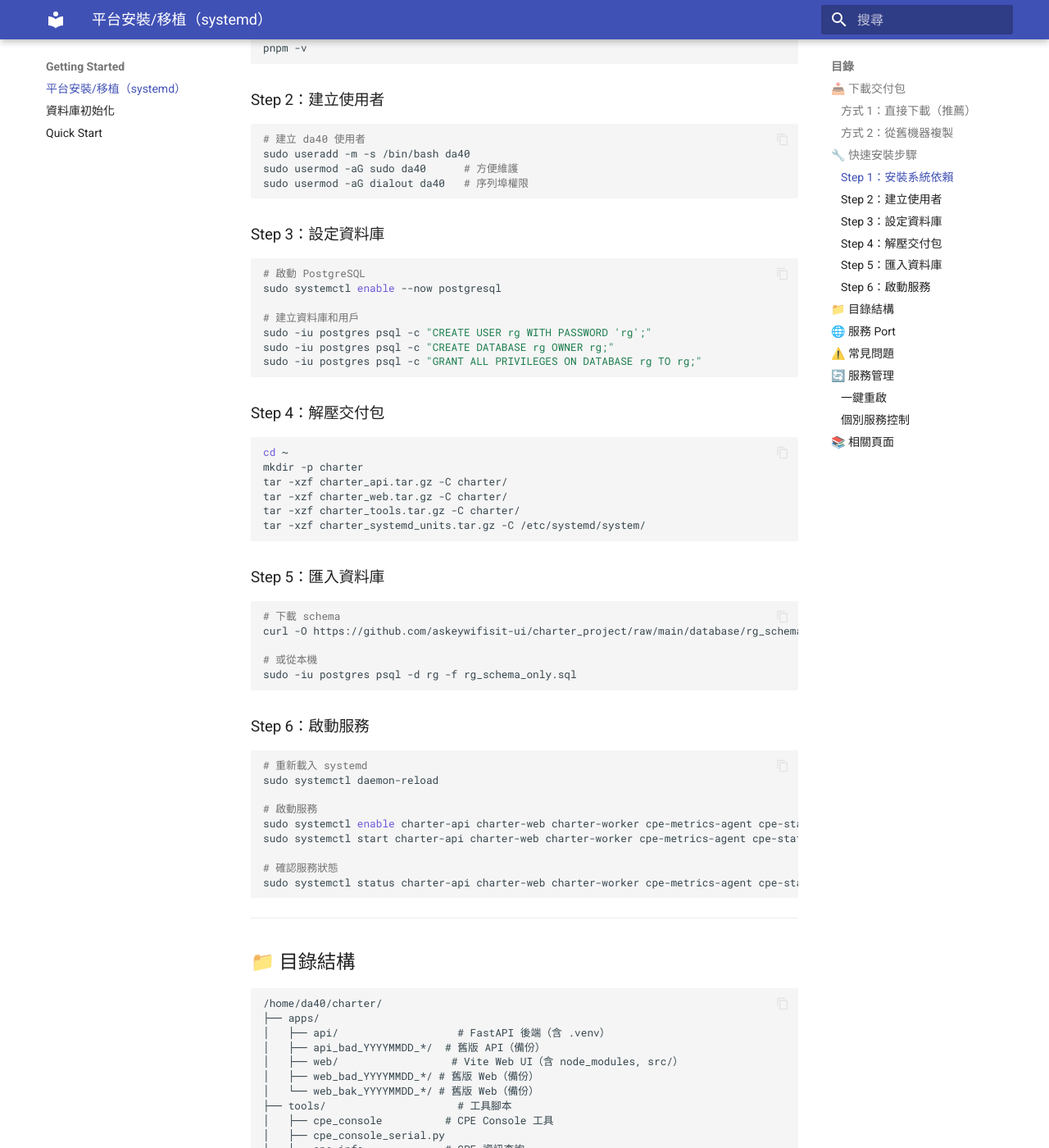
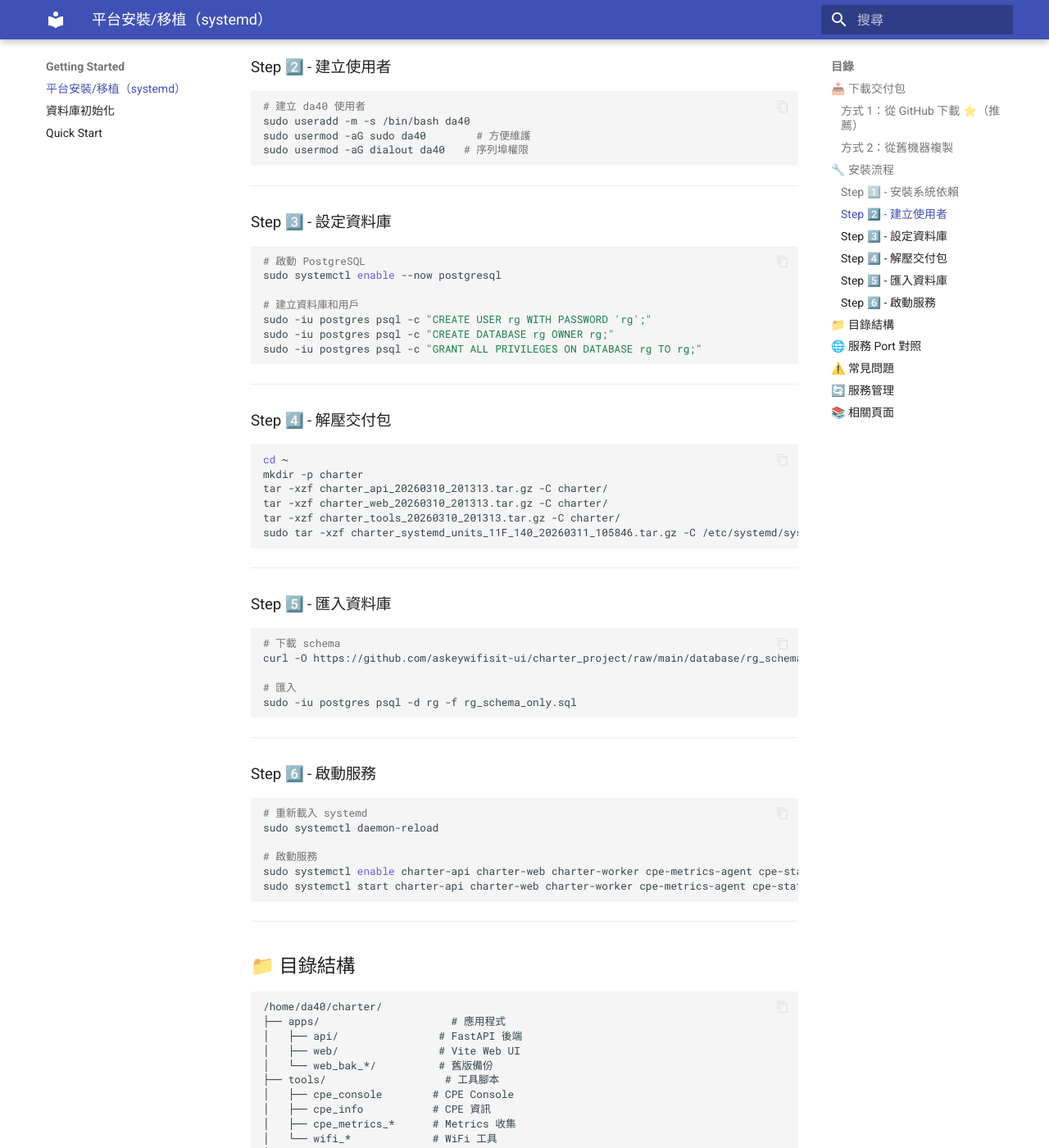
Before and after one commit to askeywifisit-ui/charter_project, an MkDocs documentation site: the page built from docs/charter_site/docs/getting_started/platform_install.md, in a window 1280 px wide and 1400 px high, scrolled down 1318 px. Shown: the whole window at 82% size. Built offline with MkDocs 1.6.1 and Material for MkDocs 9.7.7, drawn with Linux system fonts in a browser that asks for light colours; comment, search, counter and statistics services are not loaded; some of the changed text lies outside the part shown.

Commit message:
Improve documentation layout - cleaner formatting with tables, icons, and better structure

````diff
--- a/docs/charter_site/docs/getting_started/platform_install.md
+++ b/docs/charter_site/docs/getting_started/platform_install.md
@@ -6,32 +6,32 @@
 
 ## 📥 下載交付包
 
-### 方式 1：直接下載（推薦）
+### 方式 1：從 GitHub 下載 ⭐（推薦）
 
-從 GitHub 下載打包好的檔案：
+直接點擊下載：
 
-| 檔案 | 大小 | 用途 |
-|------|------|------|
-| [charter_api.tar.gz](https://github.com/askeywifisit-ui/charter_project/raw/main/packages/charter_api.tar.gz) | ~30MB | API 程式 |
-| [charter_web.tar.gz](https://github.com/askeywifisit-ui/charter_project/raw/main/packages/charter_web.tar.gz) | ~23MB | Web UI 程式 |
-| [charter_tools.tar.gz](https://github.com/askeywifisit-ui/charter_project/raw/main/packages/charter_tools.tar.gz) | ~264KB | 工具腳本 |
-| [charter_systemd_units.tar.gz](https://github.com/askeywifisit-ui/charter_project/raw/main/packages/charter_systemd_units.tar.gz) | ~618B | Systemd 設定 |
+| 檔案 | 大小 | 說明 |
+|:-----|:----:|:-----|
+| [📦 charter_api.tar.gz](https://github.com/askeywifisit-ui/charter_project/raw/main/packages/charter_api_20260310_201313.tar.gz) | ~30MB | API 程式 |
+| [📦 charter_web.tar.gz](https://github.com/askeywifisit-ui/charter_project/raw/main/packages/charter_web_20260310_201313.tar.gz) | ~23MB | Web UI 程式 |
+| [📦 charter_tools.tar.gz](https://github.com/askeywifisit-ui/charter_project/raw/main/packages/charter_tools_20260310_201313.tar.gz) | ~264KB | 工具腳本 |
+| [📦 charter_systemd.tar.gz](https://github.com/askeywifisit-ui/charter_project/raw/main/packages/charter_systemd_units_11F_140_20260311_105846.tar.gz) | ~1KB | Systemd 設定 |
 
-**或從 GitHub 頁面下載**：
-https://github.com/askeywifisit-ui/charter_project/tree/main/packages
+> 📌 或從 [GitHub Packages 頁面](https://github.com/askeywifisit-ui/charter_project/tree/main/packages) 下載所有檔案
+
+---
 
 ### 方式 2：從舊機器複製
 
 ```bash
-# 在舊機器執行
 scp -r da40@舊機器IP:/home/da40/charter /home/da40/
 ```
 
 ---
 
-## 🔧 快速安裝步驟
+## 🔧 安裝流程
 
-### Step 1：安裝系統依賴
+### Step 1️⃣ - 安裝系統依賴
 
 ```bash
 # 更新系統
@@ -51,22 +51,22 @@
 
 # 安裝 pnpm
 npm install -g pnpm
-
-# 驗證
-node -v
-pnpm -v
 ```
 
-### Step 2：建立使用者
+---
+
+### Step 2️⃣ - 建立使用者
 
 ```bash
 # 建立 da40 使用者
 sudo useradd -m -s /bin/bash da40
-sudo usermod -aG sudo da40      # 方便維護
+sudo usermod -aG sudo da40        # 方便維護
 sudo usermod -aG dialout da40   # 序列埠權限
 ```
 
-### Step 3：設定資料庫
+---
+
+### Step 3️⃣ - 設定資料庫
 
 ```bash
 # 啟動 PostgreSQL
@@ -78,28 +78,34 @@
 sudo -iu postgres psql -c "GRANT ALL PRIVILEGES ON DATABASE rg TO rg;"
 ```
 
-### Step 4：解壓交付包
+---
+
+### Step 4️⃣ - 解壓交付包
 
 ```bash
 cd ~
 mkdir -p charter
-tar -xzf charter_api.tar.gz -C charter/
-tar -xzf charter_web.tar.gz -C charter/
-tar -xzf charter_tools.tar.gz -C charter/
-tar -xzf charter_systemd_units.tar.gz -C /etc/systemd/system/
+tar -xzf charter_api_20260310_201313.tar.gz -C charter/
+tar -xzf charter_web_20260310_201313.tar.gz -C charter/
+tar -xzf charter_tools_20260310_201313.tar.gz -C charter/
+sudo tar -xzf charter_systemd_units_11F_140_20260311_105846.tar.gz -C /etc/systemd/system/
 ```
 
-### Step 5：匯入資料庫
+---
+
+### Step 5️⃣ - 匯入資料庫
 
 ```bash
 # 下載 schema
 curl -O https://github.com/askeywifisit-ui/charter_project/raw/main/database/rg_schema_only.sql
 
-# 或從本機
+# 匯入
 sudo -iu postgres psql -d rg -f rg_schema_only.sql
 ```
 
-### Step 6：啟動服務
+---
+
+### Step 6️⃣ - 啟動服務
 
 ```bash
 # 重新載入 systemd
@@ -108,9 +114,6 @@
 # 啟動服務
 sudo systemctl enable charter-api charter-web charter-worker cpe-metrics-agent cpe-status-probe
 sudo systemctl start charter-api charter-web charter-worker cpe-metrics-agent cpe-status-probe
-
-# 確認服務狀態
-sudo systemctl status charter-api charter-web charter-worker cpe-metrics-agent cpe-status-probe
 ```
 
 ---
@@ -119,83 +122,63 @@
 
 ```
 /home/da40/charter/
-├── apps/
-│   ├── api/                   # FastAPI 後端（含 .venv）
-│   ├── api_bad_YYYYMMDD_*/  # 舊版 API（備份）
-│   ├── web/                  # Vite Web UI（含 node_modules, src/）
-│   ├── web_bad_YYYYMMDD_*/ # 舊版 Web（備份）
-│   └── web_bak_YYYYMMDD_*/ # 舊版 Web（備份）
-├── tools/                     # 工具腳本
-│   ├── cpe_console          # CPE Console 工具
-│   ├── cpe_console_serial.py
-│   ├── cpe_info             # CPE 資訊查詢
-│   ├── cpe_metrics_agent_serial.py  # Metrics 收集
-│   ├── cpe_ssh.py          # CPE SSH 工具
-│   ├── wifi_iwd.py         # WiFi IWD 工具
-│   ├── wifi_nm.py          # WiFi NetworkManager 工具
-│   ├── noc_api_cli.py      # NOC API CLI
-│   ├── pdu_*.py           # PDU 控制腳本
-│   ├── lan_macvlan.py      # LAN MACVLAN 工具
-│   ├── serial_*.py         # Serial 工具
-│   ├── cycle_wrapper.py    # Cycle 包裝工具
-│   └── net_probe.py       # 網路探針
-├── data/
-│   ├── scripts/            # 測試腳本
-│   ├── venv/               # Python 虛擬環境
-│   └── work/              # 工作目錄
-├── .secrets/             # 敏感設定（NOC, DUT 密碼）
-├── docs_site/            # 文件站 MkDocs
-└── var/                  # 執行時產生的檔案
-    ├── serial.lock         # Serial 鎖檔
-    └── pdu_mute.log       # PDU 日誌
+├── apps/                     # 應用程式
+│   ├── api/                # FastAPI 後端
+│   ├── web/                # Vite Web UI
+│   └── web_bak_*/          # 舊版備份
+├── tools/                   # 工具腳本
+│   ├── cpe_console        # CPE Console
+│   ├── cpe_info           # CPE 資訊
+│   ├── cpe_metrics_*      # Metrics 收集
+│   └── wifi_*             # WiFi 工具
+├── data/                   # 資料
+│   └── scripts/           # 測試腳本
+├── .secrets/              # 敏感設定
+└── var/                   # 執行時產出
 ```
 
 ---
 
-## 🌐 服務 Port
+## 🌐 服務 Port 對照
 
-| 服務 | Port | URL |
-|------|------|-----|
-| Web UI | 5173 | http://新機器IP:5173 |
-| API | 8080 | http://新機器IP:8080 |
-| 文件站 | 8000 | http://新機器IP:8000 |
+| 服務 | Port | 網址 |
+|:-----|:----:|:-----|
+| 📱 Web UI | `5173` | http://新機器IP:5173 |
+| 🔌 API | `8080` | http://新機器IP:8080 |
+| 📖 文件站 | `8000` | http://新機器IP:8000 |
 
 ---
 
 ## ⚠️ 常見問題
 
 | 問題 | 解決方式 |
-|------|----------|
-| API 啟動失敗 | `journalctl -u charter-api -n 50` 檢查日誌 |
-| DB 連不上 | 確認 Postgres 正常 `sudo systemctl status postgresql` |
-| WiFi/Radio 無值 | 確認 cpe-metrics-agent 有 `--with-wifi --with-radio` 參數 |
-| 服務 SSH 斷開後停止 | 確認使用 systemd 管理（不是 nohup） |
-| CPE Status Disconnected | 確認 cpe_info 正常，檢查網路連線 |
+|:-----|:---------|
+| ❌ API 啟動失敗 | `journalctl -u charter-api -n 50` 檢查日誌 |
+| ❌ DB 連不上 | `sudo systemctl status postgresql` |
+| ❌ WiFi 無值 | 確認 systemd 有 `--with-wifi --with-radio` |
+| ❌ SSH 斷開後停止 | 確認使用 systemd，勿用 nohup |
+| ❌ CPE Disconnected | 檢查網路 / cpe_info |
 
 ---
 
 ## 🔄 服務管理
 
-### 一鍵重啟
-
 ```bash
-sudo systemctl restart charter-api charter-web charter-worker cpe-metrics-agent cpe-status-probe
-```
-
-### 個別服務控制
-
-```bash
-sudo systemctl start/stop/restart charter-api
-sudo systemctl start/stop/restart charter-web
-sudo systemctl start/stop/restart charter-worker
-sudo systemctl start/stop/restart cpe-metrics-agent
-sudo systemctl start/stop/restart cpe-status-probe
+# 一鍵重啟
+sudo systemctl restart \
+  charter-api \
+  charter-web \
+  charter-worker \
+  cpe-metrics-agent \
+  cpe-status-probe
 ```
 
 ---
 
 ## 📚 相關頁面
 
-- [下載交付包](../../handoff/downloads/)
-- [搬家腳本說明](../../handoff/migration_scripts/)
-- [資料庫初始化](../database_setup/)
+| 頁面 | 說明 |
+|:-----|:-----|
+| [📥 下載交付包](../../handoff/downloads/) | 下載所有打包檔案 |
+| [📋 搬家腳本](../../handoff/migration_scripts/) | 詳細搬家流程 |
+| [🗄️ 資料庫初始化](../database_setup/) | DB 設定與修復 |
````
Also changed, not shown: docs/charter_site/docs/getting_started/database_setup.md (+29 -78 lines), docs/charter_site/docs/handoff/downloads.md (+63 -51 lines), docs/charter_site/docs/handoff/migration_scripts.md (+76 -128 lines).
